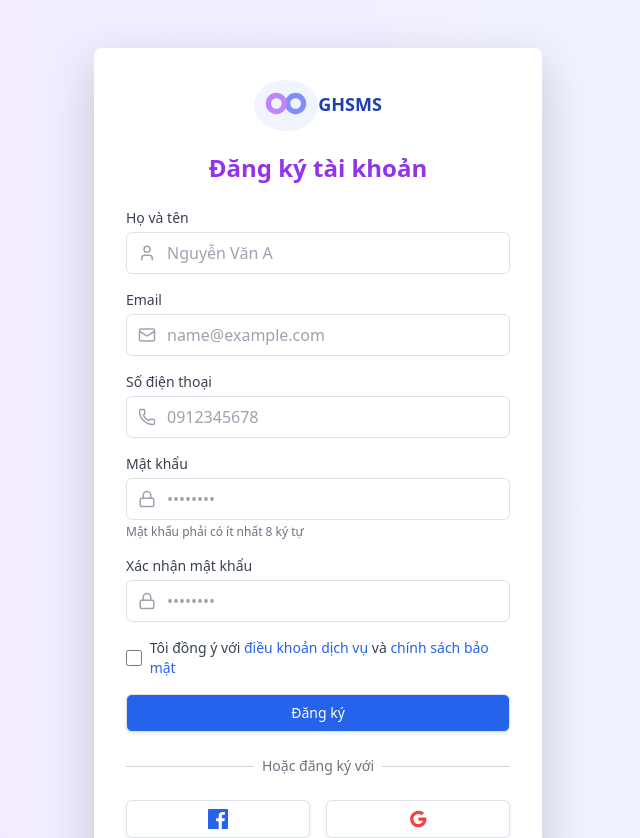
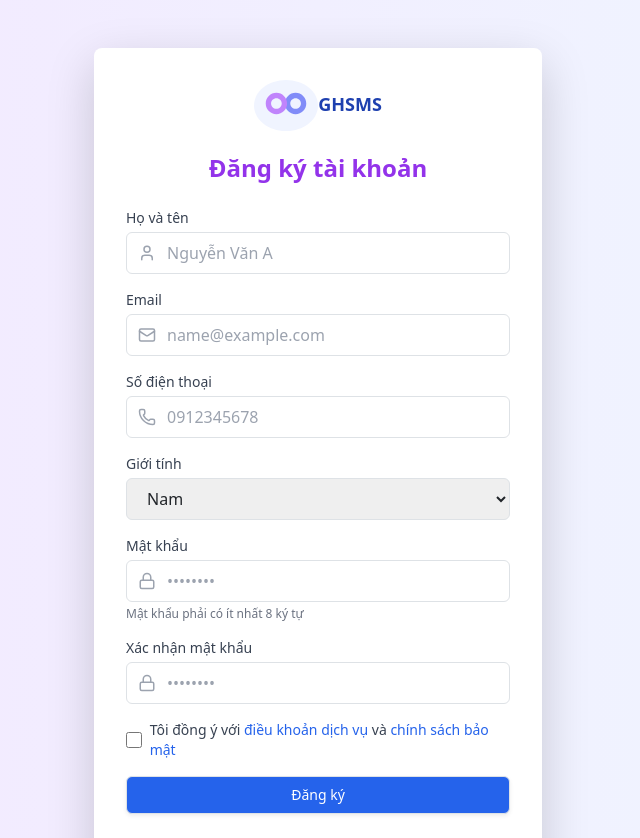
Before and after one commit to GHSMSystemTeam/GHSMSystemFE, a React (Vite) app: page /signup in a window 1280 px wide. Shown: the top 838 px of the page, without its empty margins (322-962 px from the left). Built offline with nearby package versions, Linux system fonts and the light colour scheme.

Commit message:
Upate fix API for sign up done

```diff
--- a/package.json
+++ b/package.json
@@ -17,7 +17,8 @@
     "react-bootstrap": "^2.10.10",
     "react-dom": "^19.1.0",
     "react-router": "^7.6.0",
-    "react-router-dom": "^7.6.0"
+    "react-router-dom": "^7.6.0",
+    "react-toastify": "^11.0.5"
   },
   "devDependencies": {
     "@eslint/js": "^9.25.0",
--- a/src/Component/Page/SignUp.jsx
+++ b/src/Component/Page/SignUp.jsx
@@ -3,6 +3,7 @@ import { Mail, Lock, Eye, EyeOff, User, Phone } from 'lucide-react';
 import { Link, useNavigate } from 'react-router-dom';
 import LogoGHSMS from '../Logo/LogoGHSMS';
 import api from '../config/axios';
+import { toast } from 'react-toastify';
 
 export default function Register() {
     const [formData, setFormData] = useState({
@@ -23,7 +24,7 @@ export default function Register() {
         const { name, value } = e.target;
         setFormData(prev => ({
             ...prev,
-            [name]: value
+            [name]: name === "gender" ? Number(value) : value
         }));
     };
 
@@ -47,6 +48,18 @@ export default function Register() {
 
         try {
         // Map frontend fields to backend payload
+        let apiGender;
+        if (formData.gender === 0) { // Frontend Male
+            apiGender = 1; // Backend Male
+        } else if (formData.gender === 1) { // Frontend Female
+            apiGender = 2; // Backend Female
+        } else if (formData.gender === 2) { // Frontend Other
+            apiGender = 3; // Backend Other
+        } else {
+            // Handle unexpected frontend gender value, perhaps default or throw error
+            // For now, let's assume it won't happen if your select options are fixed
+            apiGender = 1; // Default to Male or handle error appropriately
+        }
         const payload = {
             name: formData.fullName,
             email: formData.email,
@@ -56,18 +69,26 @@ export default function Register() {
         };
         //formData dữ liệu người dùng nhập
         //Đẩy cái dữ liệu. này xuống cho BE xử lý
-
-        const response = await api.post('/api/register', payload);
-        console.log(response);
-        // => thành công
-        // => show message
+        console.log("Sending payload:", payload);
+        const response = await api.post('/api/register', payload); // Or /api/user if that's the correct one
+        console.log("Registration successful:", response);
+        toast.success("Successfully created new account!");
+        navigate("/login");
         toast.success("Successfully create new account!");
         navigate("/login");
         } catch (err) {
-        console.error("Registration error:", err);
-        toast.error(err.response.data);
+            console.error("Registration error:", err);
+            if (err.response) {
+                console.error("Backend error response data:", err.response.data);
+                const errorMsg = err.response.data?.message || err.response.data?.error || JSON.stringify(err.response.data);
+                toast.error(String(errorMsg));
+                setErrorMessage(String(errorMsg));
+            } else {
+                toast.error("Đăng ký thất bại. Vui lòng thử lại sau.");
+                setErrorMessage("Đăng ký thất bại. Vui lòng thử lại sau.");
+            }
         } finally {
-        setIsLoading(false);
+            setIsLoading(false);
         }
     };
 
@@ -147,7 +168,22 @@ export default function Register() {
                                     />
                                 </div>
                             </div>
-
+                            {/* Gender input */}
+                            <div>
+                                <label className="block text-sm font-medium text-gray-700 mb-1">
+                                    Giới tính
+                                </label>
+                                <select
+                                    name="gender"
+                                    value={formData.gender}
+                                    onChange={handleChange}
+                                    className="w-full px-3 py-2 border border-gray-300 rounded-md focus:outline-none focus:ring-2 focus:ring-blue-500"
+                                >
+                                    <option value={1}>Nam</option>
+                                    <option value={2}>Nữ</option>
+                                    <option value={3}>Khác</option>
+                                </select>
+                            </div>
                             <div>
                                 <label className="block text-sm font-medium text-gray-700 mb-1">
                                     Mật khẩu
--- a/src/Component/config/axios.js
+++ b/src/Component/config/axios.js
@@ -1,5 +1,5 @@
 import axios from "axios";
 const api = axios.create({
-    baseURL: "https://0707-2405-4803-d74c-b090-bde4-61c5-3486-d4ac.ngrok-free.app",
+    baseURL: "https://135a-2405-4803-d74c-b090-c4a1-a2db-d047-2ec9.ngrok-free.app/",
 });
 export default api;
```
Also changed, not shown: 1 other file (tests, documents, lock files or other folders).
